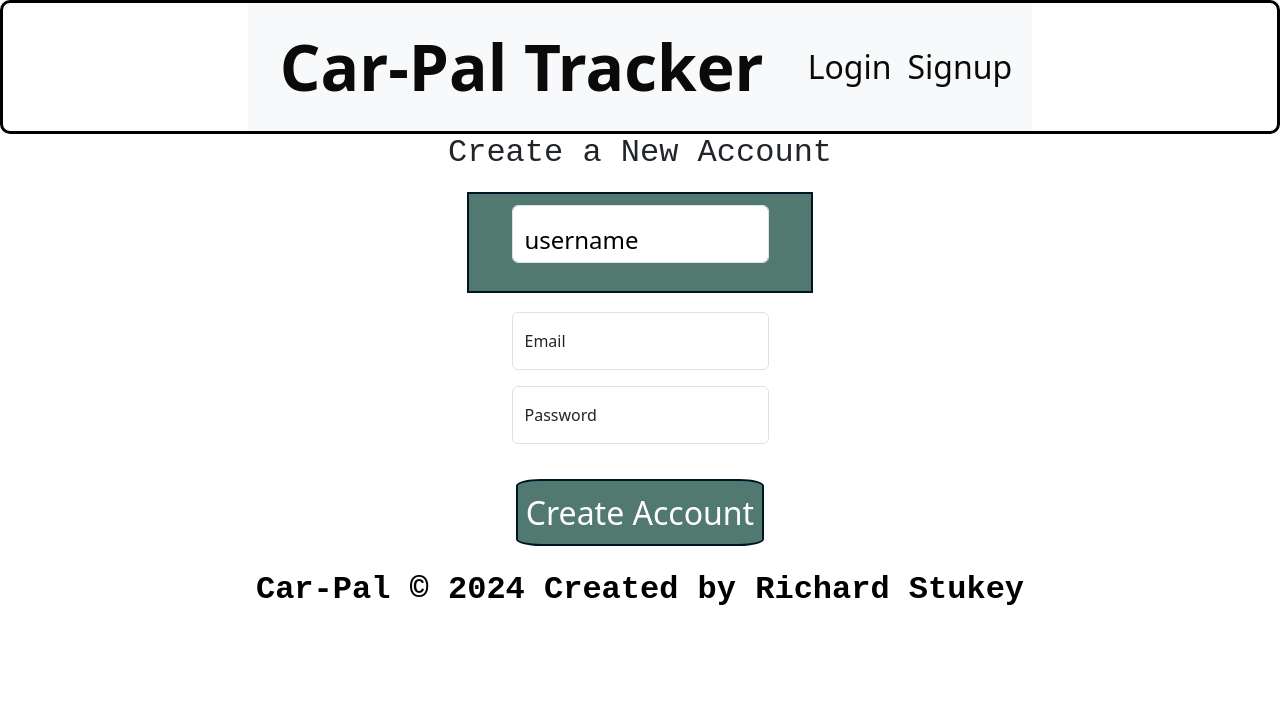
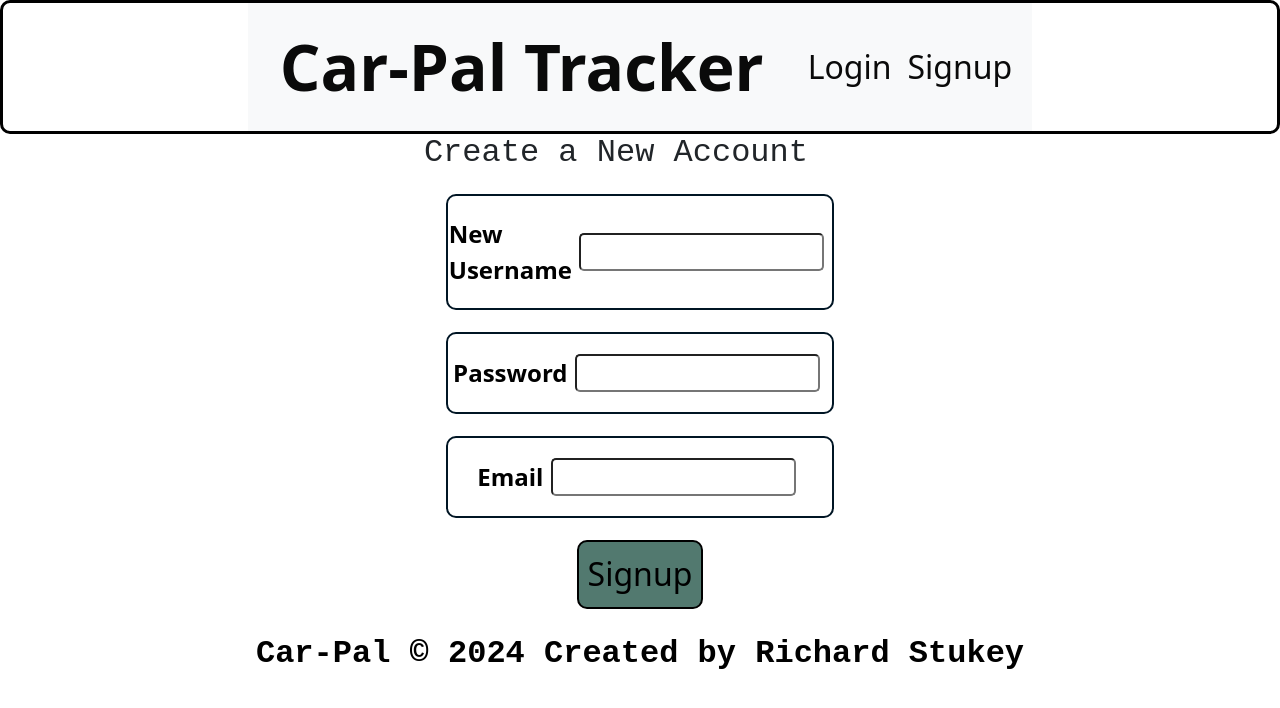
Before and after one commit to RStuckey1/Car-Pal-, a React (Vite) app in the folder client/: page /signup in a window 1280 px wide. Shown: the top 708 px of the page. Built offline with nearby package versions, Linux system fonts and the light colour scheme; a small style sheet from the web is missing.

Commit message:
button cleanup

```diff
--- a/client/src/index.css
+++ b/client/src/index.css
@@ -45,14 +45,33 @@ p {
     font-weight: 700;
 }
 
-li{
+li {
     color: #000000;
     font-family: 'Courier New', Courier, monospace;
     font-size: 1.5rem;
     font-weight: 700;
 }
 
-input {
+
+.form-container1 {
+    color: #090510;
+    flex-direction: column;
+    border: 2px solid #000000;
+    border-radius: 10px;
+    display: block;
+    position: center;
+    margin: 1%;
+}
+
+
+.form-group>label {
+    color: #000000;
+    font-size: 1.5em;
+    font-weight: 700;
+    margin: 2% 0 2% 0;
+}
+
+.form-input {
     display: flex;
     justify-content: center;
     margin: 2%;
@@ -60,45 +79,16 @@ input {
     padding: 5px;
 }
 
-.form-container1 {
-    color: #090510;
-    width: 90%;
-    height: 90%;
-    display: flex;
-    flex-direction: column;
+
+
+.form-group {
+    color: #000000;
     border: 2px solid #001524;
-    display: block;
-    position: center;
-    margin: 1%;
+    border-radius: 10px;;
+    padding: 3%;
+    margin: 5% 5% 5% 5%;
 }
 
-.container > div > form > div > button:nth-child(1) {
-    color: white;
-    border: 2px solid #001524;
-    background-color: #52796f;
-    border-radius: 10%;
-    padding: 2%;
-    font-size: 2em;
-    margin: 5%;
-}
-
-#root > div.container > div > form > div:nth-child(1) {
-    color: white;
-    border: 2px solid #001524;
-    background-color: #52796f;
-
-    padding: 3%;
-    font-size: 1.5em;
-    margin: 5% 5% 5% 5%;
-}
-#root > div.container > div > form > div:nth-child(2) {
-    color: #000000;
-    border: 2px solid #001524;
-    background-color: #52796f;
-    padding: 3%;
-    font-size: 1.5em;
-    margin: 5% 5% 5% 5%;
-}
 
 .form-container1>h2 {
     color: #000000;
@@ -116,19 +106,28 @@ input {
 
 }
 
-
-button.new-login {
+button.user-login {
     color: #000000;
-    border: none;
-    border: solid 2px #001524;
+    border: solid 2px #000000;
     background-color: #52796f;
     border-radius: 10px;
     padding: 2%;
     font-size: 2em;
     align-items: center;
     margin: 1% auto 5% auto;
-    display:flex;
-    justify-content: center;
+    display: flex;
+}
+
+button.new-login {
+    color: #000000;
+    border: solid 2px #000000;
+    background-color: #52796f;
+    border-radius: 10px;
+    padding: 2%;
+    font-size: 2em;
+    align-items: center;
+    margin: 1% auto 5% auto;
+    display: flex;
 }
 
 .container-newcommeents {
@@ -163,13 +162,6 @@ button.new-login {
 
 
 
-.container-newVehicle {
-    display: flex;
-    flex-direction: column;
-    align-items: center;
-    justify-content: center;
-    margin: 5%
-}
 
 ul.commentList {
     list-style-type: none;
@@ -193,6 +185,28 @@ ul.commentList li {
     box-shadow: 0 2px 4px rgba(0, 0, 0, 0.1);
 }
 
-#root > footer > p {
+#root>footer>p {
     text-align: center;
 }
+
+
+.container-newVehicle {
+    display: flex;
+    width: 60%;
+    flex-direction: column;
+    align-items: center;
+    justify-content: center;
+    margin: 10%
+}
+
+.form-newVehicle {
+    display: flex;
+    flex-direction: column;
+    column-gap: 10px;
+    align-items: center;
+    justify-content: center;
+    border: 3px solid black;
+    border-radius: 10px;
+    padding: 10%;
+    width: 80%;
+}
--- a/client/src/pages/DisplayVehicles.css
+++ b/client/src/pages/DisplayVehicles.css
@@ -1,4 +1,6 @@
 .display-vehicles {
+    width: 100%;
+    height: 100%;
     display: flex;
     flex-direction: column;
     align-items: center;
@@ -8,24 +10,14 @@
 }
 
 .display-vehicles h1 {
-    color: #52796f;
+    color: #000000;
     font-size: 2.5rem;
     font-weight: 800;
     margin: 2% 4% 2% 4%;
 }
-.display-vehicles li {
-
-    list-style: none;
-    column-count: 2;
-    margin: 2%;
-    padding: 1%;
-    border: 1px solid #52796f;
-    border-radius: 5px;
-}
 
 .display-vehicles>button {
-    background-color: #52796f;
-    color: white;
+    color: #000000;
     font-size: 1.5rem;
     font-weight: 600;
     border-radius: 5px;
@@ -33,21 +25,45 @@
     margin: 2%;
     cursor: pointer;
 }
+.display-vehicles li {
+    display: flex;
+    width: 90%;
+    justify-content: center;
+    justify-items: center;
+    flex-direction: column;
+    align-items: center;
+    list-style: none;
+    margin: 2%;
+    padding: 1%;
+    border: 1px solid #000000;
+    border-radius: 5px;
+}
+
+
 
 .vehicle-details {
     display: flex;
     flex-direction: column;
     align-items: center;
     justify-content: center;
-    border: 2px solid #52796f;
+    border: 2px solid #000000;
     border-radius: 5px;
     padding: 2%;
+}
+
+.vehicle-details>button {
+    color: #000000;
+    font-size: 1.2rem;
+    font-weight: 600;
+    border-radius: 5px;
+    padding: 1%;
+    margin: 2%;
 }
 
 .newestGas {
 
     color: 52796f;
-    border: 2px solid #52796f;
+    border: 2px solid #000000;
     border-radius: 10px;
     display: flex;
     flex-direction: column;
@@ -55,6 +71,5 @@
     justify-content: center;
     margin: 2%;
     padding: 2%;
-    background-color: #f0f4f3
 
 }
--- a/client/src/pages/Login.tsx
+++ b/client/src/pages/Login.tsx
@@ -62,8 +62,8 @@ const Login = () => {
             onChange={handleChange}
           />
         </div>
-        <div className="form-group">
-          <button className="btn btn-primary" type="submit">
+        <div className="form-group1">
+          <button className="user-login" type="submit">
             Login
           </button>
         </div>
--- /dev/null
+++ b/client/src/pages/NewGasEntry.css
@@ -0,0 +1,6 @@
+.new-gas-entry {
+  display: flex;
+  flex-direction: column;
+  align-items: center;
+  padding: 20px;
+}
--- a/client/src/pages/NewGasEntry.tsx
+++ b/client/src/pages/NewGasEntry.tsx
@@ -3,6 +3,7 @@ import { retrieveVehicles } from '../api/VehicleAPI';
 import { createGas, retrieveGasByVehicle } from '../api/gasAPI';
 import { useAuth } from '../context/AuthContext';
 import { useLocation } from 'react-router-dom';
+import './NewGasEntry.css'; // Import your CSS file for styling
 
 type Vehicle = {
   id: number;
@@ -83,10 +84,18 @@ const NewGasEntry = ({ VehicleId }: { VehicleId?: number }) => {
       mpg: mpg,
     };
     await createGas(gasData);
+    // Clear out specific fields after submission
+    setForm(f => ({
+      ...f,
+      current_miles: 0,
+      gallons_gas: 0,
+      gas_price: 0,
+    }));
     // Optionally redirect or clear form
   };
 
   return (
+    <div className="new-gas-entry">
     <form onSubmit={handleSubmit}>
       {!VehicleId && (
         <label>
@@ -119,6 +128,7 @@ const NewGasEntry = ({ VehicleId }: { VehicleId?: number }) => {
       </label>
       <button type="submit">Add Gas Entry</button>
     </form>
+    </div>
   );
 };
 
--- a/client/src/pages/NewVehicles.tsx
+++ b/client/src/pages/NewVehicles.tsx
@@ -55,7 +55,7 @@ const NewVehicles = () => {
 
   return (
     <div className="container-newVehicle">
-      <form onSubmit={handleSubmit}>
+      <form className="form-newVehicle" onSubmit={handleSubmit}>
         <label htmlFor="vin">VIN</label>
         <input
           type="text"
--- a/client/src/pages/Signup.tsx
+++ b/client/src/pages/Signup.tsx
@@ -3,9 +3,6 @@ import Auth from "../utils/auth";
 import { signUp } from "../api/authAPI";
 import type { UserLogin } from "../interfaces/UserLogin";
 import { useNavigate } from "react-router-dom";
-import Button from "react-bootstrap/Button";
-import Form from "react-bootstrap/Form";
-import FloatingLabel from "react-bootstrap/FloatingLabel";
 
 const SignUp = () => {
   const navigate = useNavigate();
@@ -40,67 +37,47 @@ const SignUp = () => {
 
   return (
     <div className="form-container signup-container">
-      <form className= 'form signup-form' onSubmit={handleSubmit}>
       <h2>Create a New Account</h2>
+      <form className='form signup-form' onSubmit={handleSubmit}>
+
         <div className="form-group">
-          <FloatingLabel
-            controlId="floatingName"
-            label="username"
-            className="mb-3"
-          >
-            <Form.Control
+          <label>New Username</label>
+          <input
+            className="form-input"
+            type="text"
             name="username"
-              placeholder="John Doe"
-              value={userData.username ?? ''}
             onChange={handleChange}
-              required
           />
-          </FloatingLabel>
         </div>
         <div className="form-group">
-          <FloatingLabel
-            controlId="floatingEmail"
-            label="Email"
-            className="mb-3"
-          >
-            <Form.Control
+          <label>Password</label>
+          <input
+            className="form-input"
+            type="password"
+            name="password"
+            onChange={handleChange}
+            />
+         </div>
+           <div className="form-group">
+          <label>Email</label>
+          <input
+            className="form-input"
             type="email"
             name="email"
-              placeholder="name@example.com"
-              value={userData.email ?? ''}
             onChange={handleChange}
-              required
             />
-          </FloatingLabel>
         </div>
-        <div className="form-group">
-          <FloatingLabel
-            controlId="floatingPassword"
-            label="Password"
-            className="mb-3"
-          >
-            <Form.Control
-              type="password"
-              name="password"
-              placeholder="Password"
-              value={userData.password ?? ''}
-              onChange={handleChange}
-              required
-            />
-          </FloatingLabel>
-        </div>
-        <div className="form-group">
-            <Button
-            variant="primary"
-            type="submit"
-            className="form signup-form"
-            onClick={handleSubmit}
-            >
-            Create Account
-            </Button>
+        <div className="form-group1">
+          <button className="user-login" type="submit">
+           Signup
+          </button>
         </div>
       </form>
+      <div className="new-login"></div>
+
+
     </div>
+
   );
 };
 
```
Lines whose indentation alone changed are shown as unchanged.
